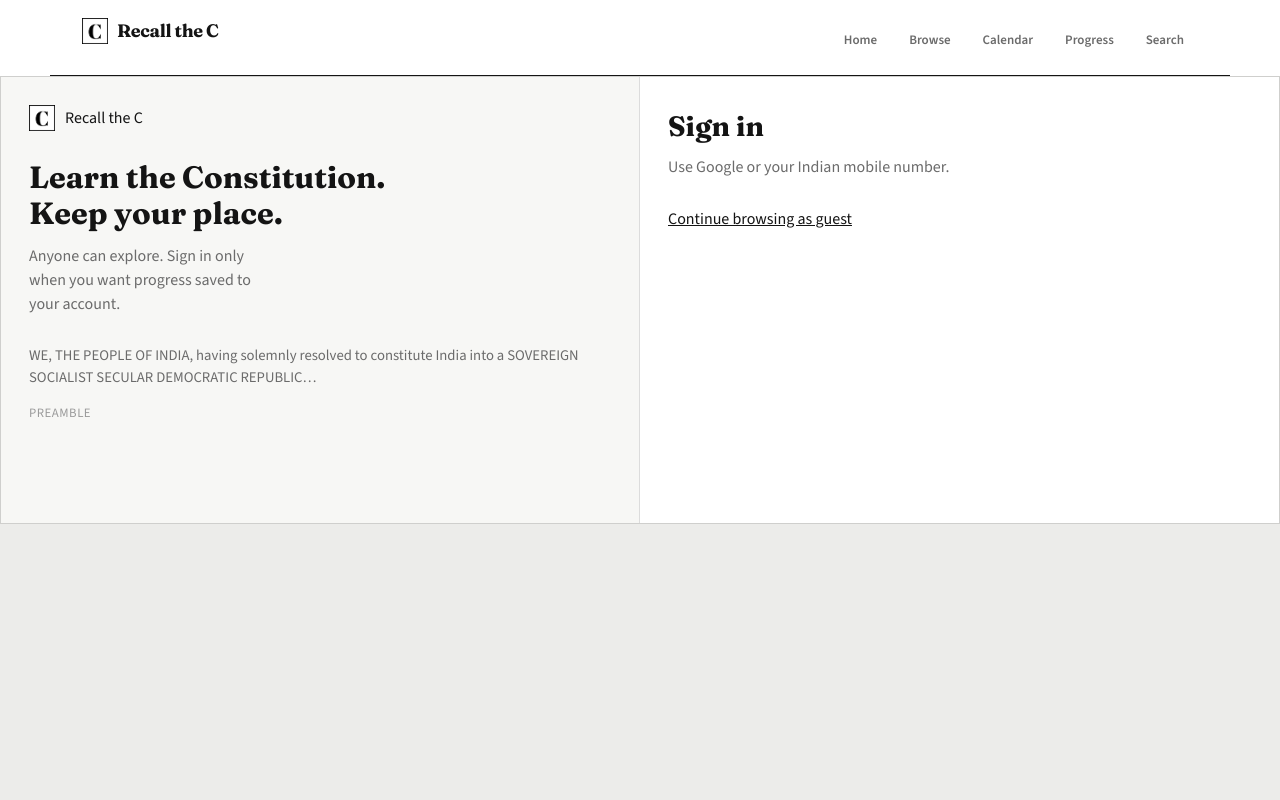
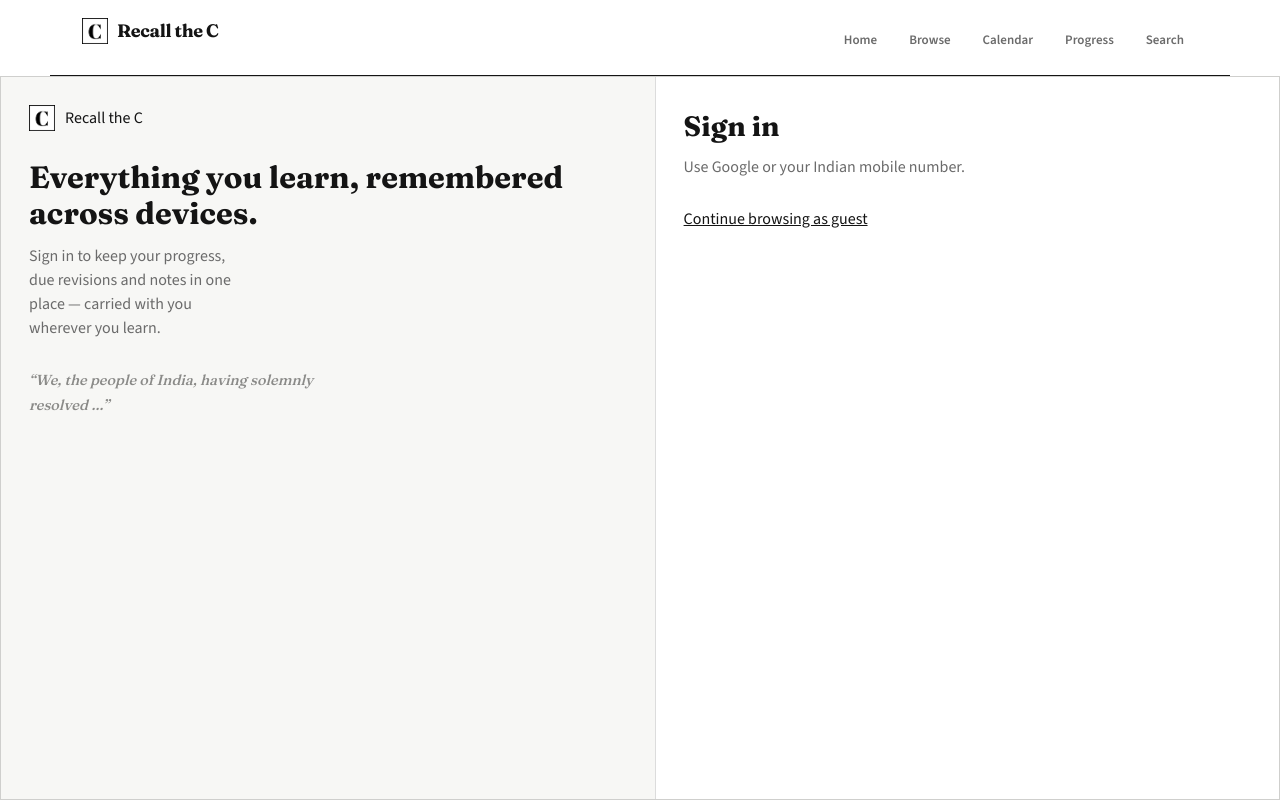
Before and after one commit to sanjisworking-commits/memorize_the_c, a Python web app: template src/constitution_memorizer/web/templates/login.html in a window 1280 px wide. Run offline with Jinja, Linux system fonts and the light colour scheme; the template is opened without the code that fills it, so the values that code supplies are empty.

Commit message:
Polish Progress map and auth surfaces to match design.
Gate Tracked articles on real completions; build mastery Part rows from
browse seed when reviewed JSON is missing; stretch the auth shell with
balanced columns; update rail copy/Preamble and the transition states.

Co-authored-by: sanjisworking-commits <sanjisworking-commits@users.noreply.github.com>

```diff
--- a/src/constitution_memorizer/web/static/styles.css
+++ b/src/constitution_memorizer/web/static/styles.css
@@ -87,6 +87,7 @@ a:hover {
   min-height: 100vh;
   padding: 0;
   box-sizing: border-box;
+  background: var(--paper);
 }
 
 .sheet {
@@ -3238,9 +3239,9 @@ html[data-theme="dark"] .memory-sheet-row:hover {
 
 .auth-shell {
   display: grid;
-  grid-template-columns: minmax(0, 1fr) minmax(0, 1fr);
+  grid-template-columns: 1.05fr 1fr;
   gap: 0;
-  min-height: 28rem;
+  min-height: 0;
   border: 1px solid var(--sheet-border);
   background: var(--paper);
 }
@@ -3277,18 +3278,12 @@ html[data-theme="dark"] .memory-sheet-row:hover {
   margin: 0;
   padding: 0;
   border: 0;
-  color: var(--muted);
-  font-size: 0.92rem;
-}
-
-.auth-rail-quote cite {
-  display: block;
-  margin-top: 10px;
-  font-style: normal;
-  color: var(--faint);
-  font-size: 0.8rem;
-  letter-spacing: 0.04em;
-  text-transform: uppercase;
+  font-family: var(--font-display);
+  font-style: italic;
+  font-size: 14.5px;
+  line-height: 1.7;
+  color: #8a8a88;
+  max-width: 340px;
 }
 
 .auth-panel {
@@ -4312,6 +4338,26 @@ body.auth-page .sheet-footnote {
   display: none;
 }
 
+/* Auth pages fill the viewport so there's no grey gutter below the card */
+body.auth-page .page-wrap {
+  display: flex;
+}
+
+body.auth-page .sheet {
+  display: flex;
+  flex-direction: column;
+  flex: 1;
+}
+
+body.auth-page .main {
+  flex: 1;
+  display: flex;
+}
+
+body.auth-page .auth-shell {
+  flex: 1;
+}
+
 @media (max-width: 820px) {
   .auth-shell {
     grid-template-columns: 1fr;
--- a/src/constitution_memorizer/web/templates/login.html
+++ b/src/constitution_memorizer/web/templates/login.html
@@ -18,12 +18,9 @@
       <img class="brand-mark" src="/static/main_logo.png" width="28" height="28" alt="">
       <span class="brand-wordmark">{{ app_name|default('Recall the C') }}</span>
     </a>
-    <h1 class="auth-rail-title">Learn the Constitution.<br>Keep your place.</h1>
-    <p class="auth-rail-lede">Anyone can explore. Sign in only when you want progress saved to your account.</p>
-    <blockquote class="auth-rail-quote">
-      <p>WE, THE PEOPLE OF INDIA, having solemnly resolved to constitute India into a SOVEREIGN SOCIALIST SECULAR DEMOCRATIC REPUBLIC…</p>
-      <cite>Preamble</cite>
-    </blockquote>
+    <h1 class="auth-rail-title">Everything you learn, remembered across devices.</h1>
+    <p class="auth-rail-lede">Sign in to keep your progress, due revisions and notes in one place — carried with you wherever you learn.</p>
+    <p class="auth-rail-quote">“We, the people of India, having solemnly resolved …”</p>
   </aside>
 
   <div class="auth-panel">
```
Also changed, not shown: other parts of src/constitution_memorizer/web/static/styles.css (+42 -11 lines), src/constitution_memorizer/web/progress_stats.py (+57 -5 lines), src/constitution_memorizer/web/templates/auth_transition.html (+7 -6 lines), src/constitution_memorizer/web/templates/partials/auth_shell.html (+3 -6 lines), tests/test_web_sprint20.py (+19 -0 lines).
